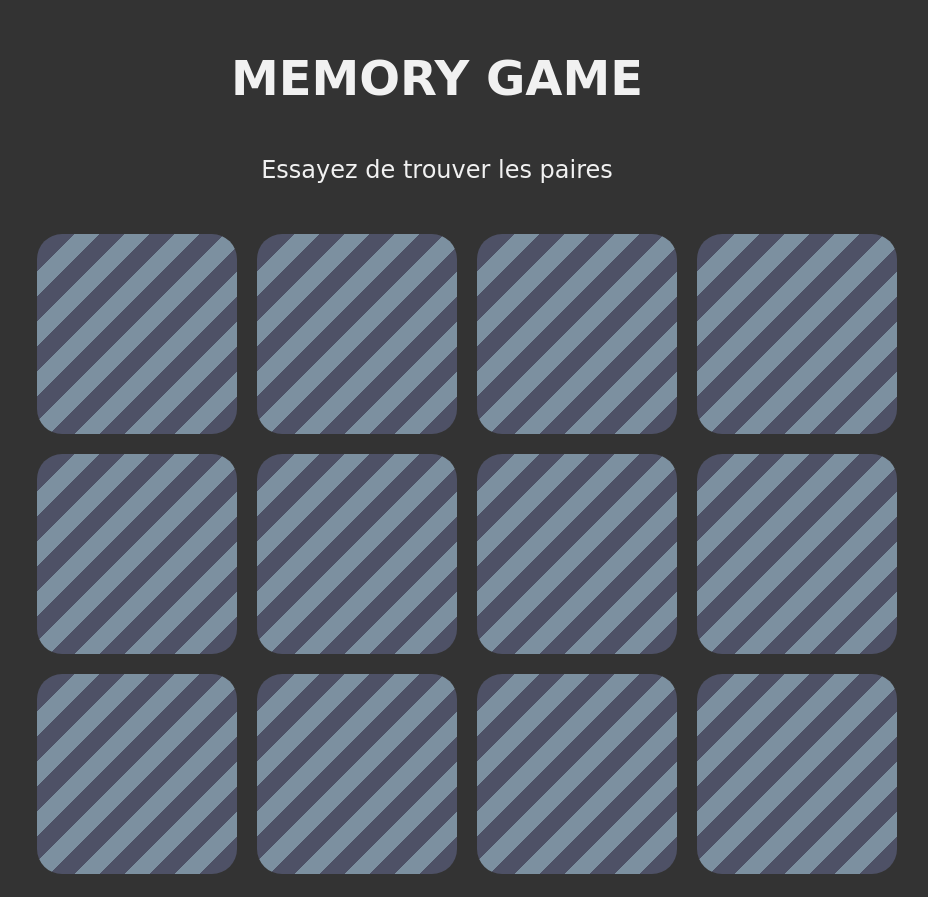
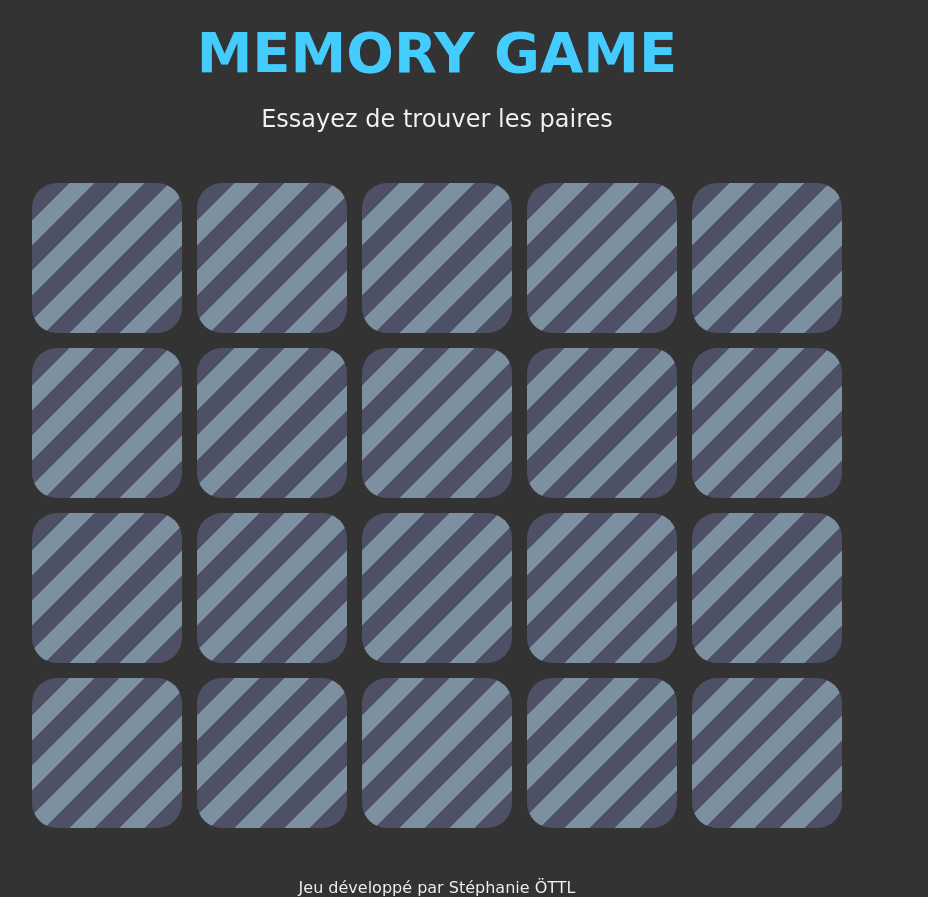
Before and after one commit to stephiedu54/Memory-game, a plain HTML site: page index.html in a window 1280 px wide. Shown: the whole page, without its empty margins (203-1131 px from the left). Before the commit the page ends 874 px from the top, so only its background shows below. Drawn offline with nearby package versions, Linux system fonts and the light colour scheme; a web font is replaced by a local one.

Commit message:
Add footer, change style

```diff
--- a/index.html
+++ b/index.html
@@ -23,6 +23,30 @@
     <div id="card-board">
       <div class="card hide" data-image="ane">
         <img src="./images/ane.jpg" alt="" />
+      </div>
+      <div class="card hide" data-image="cochon">
+        <img src="./images/cochon.jpeg" alt="" />
+      </div>
+      <div class="card hide" data-image="cochon">
+        <img src="./images/cochon.jpeg" alt="" />
+      </div>
+      <div class="card hide" data-image="écureuil">
+        <img src="./images/écureuil.jpg" alt="" />
+      </div>
+      <div class="card hide" data-image="écureuil">
+        <img src="./images/écureuil.jpg" alt="" />
+      </div>
+      <div class="card hide" data-image="lapin">
+        <img src="./images/lapin.jpg" alt="" />
+      </div>
+      <div class="card hide" data-image="lapin">
+        <img src="./images/lapin.jpg" alt="" />
+      </div>
+      <div class="card hide" data-image="zèbre">
+        <img src="./images/zèbre.jpg" alt="" />
+      </div>
+      <div class="card hide" data-image="zèbre">
+        <img src="./images/zèbre.jpg" alt="" />
       </div>
       <div class="card hide" data-image="cat">
         <img src="./images/cat.jpg" alt="" />
@@ -59,6 +83,10 @@
       </div>
     </div>
 
+    <footer>
+      <p>Jeu développé par Stéphanie ÖTTL</p>
+    </footer>
+
     <!-- AJOUT DES SCRIPTS -->
     <script src="https://cdnjs.cloudflare.com/ajax/libs/jquery/3.6.1/jquery.min.js"></script>
     <script src="index.js"></script>
--- a/index.js
+++ b/index.js
@@ -15,6 +15,7 @@ $(() => {
 
   // Ajout de l'event 'onclick' sur chaque carte
   $(".card").click((event) => {
+    // J'empêche de comptabiliser le clic sur une carte déjà trouvée
     if ($(event.currentTarget).hasClass("finded")) {
       return;
     }
--- a/styles.css
+++ b/styles.css
@@ -13,29 +13,30 @@ body {
 }
 
 h1 {
-  padding: 50px 0;
-  color: #f1f1f1;
-  font-size: 3rem;
+  padding: 20px 0;
+  color: #44CCFF;
+  font-size: 3.5rem;
 }
 
-p {
-  padding-bottom: 50px;
+h1 + p {
+  /* padding-bottom: 50px; */
   color: #f1f1f1;
   font-size: 1.5rem;
 }
 
 #card-board {
   display: grid;
-  grid-template: repeat(3, 1fr)/repeat(4, 1fr);
-  gap: 20px;
-  justify-items: center;
-  max-width: 800px;
-  margin: auto;
+  grid-template: repeat(4, 150px)/repeat(5, 150px);
+  gap: 15px;
+  justify-content: center;
+  width: 70%;
+  max-width: 900px;
+  margin: 50px auto;
 }
 
 .card {
-  width: 200px;
-  height: 200px;
+  width: 150px;
+  height: 150px;
   border-radius: 25px;;
   display: flex;
   justify-content: center;
@@ -67,3 +68,8 @@ p {
   border-radius: inherit;
   object-fit: cover;
 }
+
+footer p {
+  font-size: 1rem;
+  color: #f1f1f1;
+}
```
Also changed, not shown: images/ane.jpg, images/panda.jpg.
